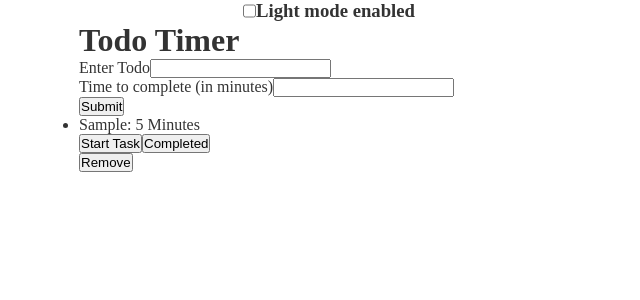
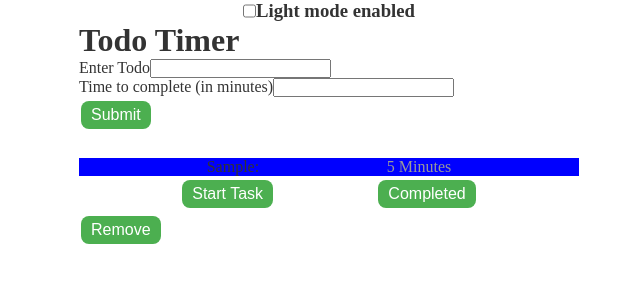
Before and after one commit to PhilippeRoemer/TodoTimer, a React (Create React App) app: page / in a window 1280 px wide. Both pictures are taken after typing "Sample", "5" into the empty fields and a click on the button "Submit". Shown: the top 300 px of the page, without its empty margins (311-951 px from the left). Built offline with nearby package versions, Linux system fonts and the light colour scheme.

Commit message:
List items and buttons updated

```diff
--- a/src/App.css
+++ b/src/App.css
@@ -6,6 +6,9 @@
 .container {
     width: 500px;
     margin: auto;
+    /* display: flex;
+    justify-content: center;
+    flex-direction: column;  */
     height: 100vh;
 }
 
@@ -17,12 +20,14 @@
 .dark-mode {
     background-color: #1a1919;
     color: #999;
+    /* height: 100%; */
     transition: background-color 0.25s ease-in-out;
 }
 
 .light-mode {
     background-color: #fff;
     color: #333;
+    /* height: 100%; */
     transition: background-color 0.25s ease-in-out;
 }
 
@@ -31,6 +36,43 @@
     opacity: 0.5;
 }
 
-.hideDiv {
-    display: none;
+.taskTime {
+    color: #999;
 }
+
+li {
+    margin-top: 25px;
+    background-color: blue;
+    list-style: none;
+}
+
+button {
+    background-color: #4caf50;
+    border: none;
+    color: white;
+    padding: 5px 10px;
+    text-align: center;
+    text-decoration: none;
+    font-size: 16px;
+    margin: 4px 2px;
+    cursor: pointer;
+    border-radius: 8px;
+}
+
+.buttonStartTask {
+    background-color: cadetblue;
+}
+
+.buttonComplete {
+    background-color: chartreuse;
+}
+
+.buttonRemove {
+    background-color: red;
+}
+
+.todo-item {
+    display: flex;
+    justify-content: space-evenly;
+    align-items: center;
+}
--- a/src/components/TodoItem.js
+++ b/src/components/TodoItem.js
@@ -28,7 +28,7 @@ function TodoItem({ text, time, todo, todoItems, setTodoItems }) {
     return (
         <div>
             <li className={`todo-item ${todo.completed ? "completed" : ""}`}>
-                {text}: <span>{time} Minutes</span>
+                {text}: <br /> <span className="taskTime">{time} Minutes</span>
             </li>{" "}
             <div className={`todo-item ${todo.completed ? "hideDiv" : ""}`}>
                 <button onClick={() => setModalIsOpen(true)}>Start Task</button>
```
